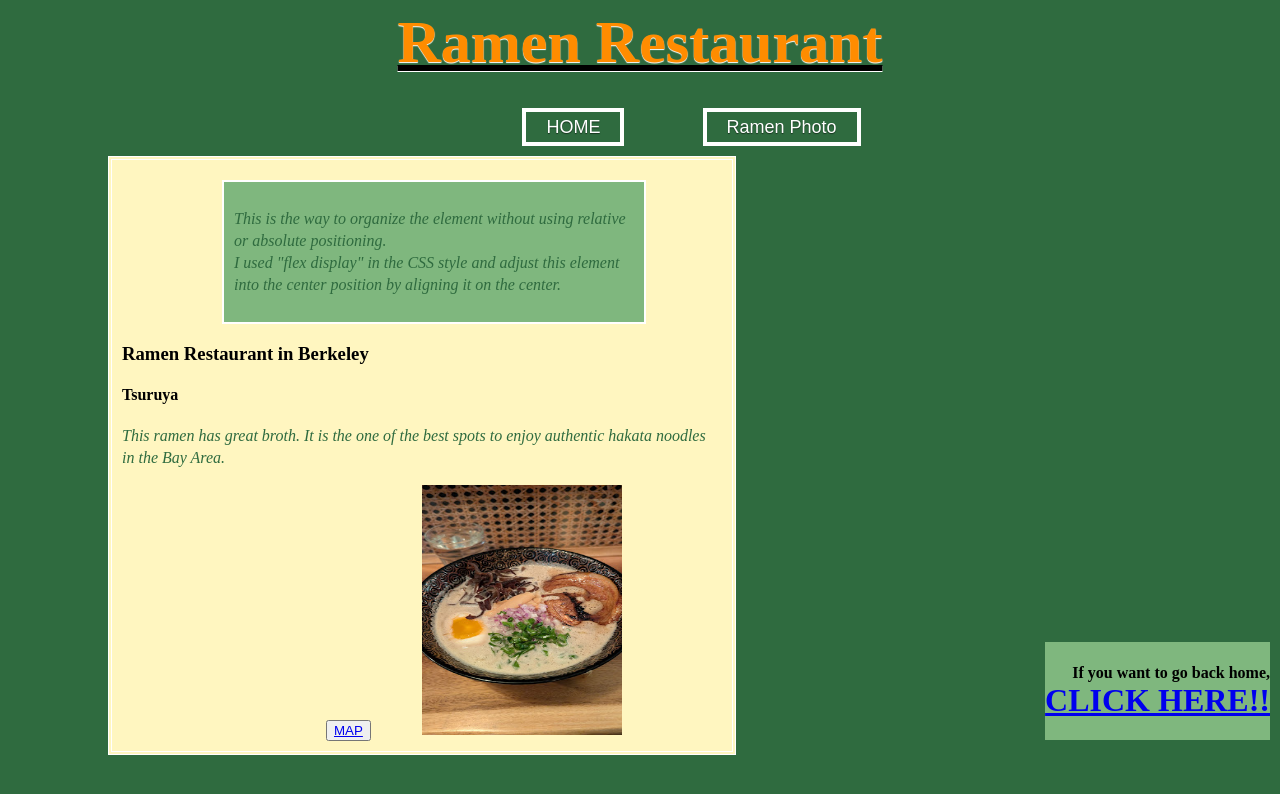
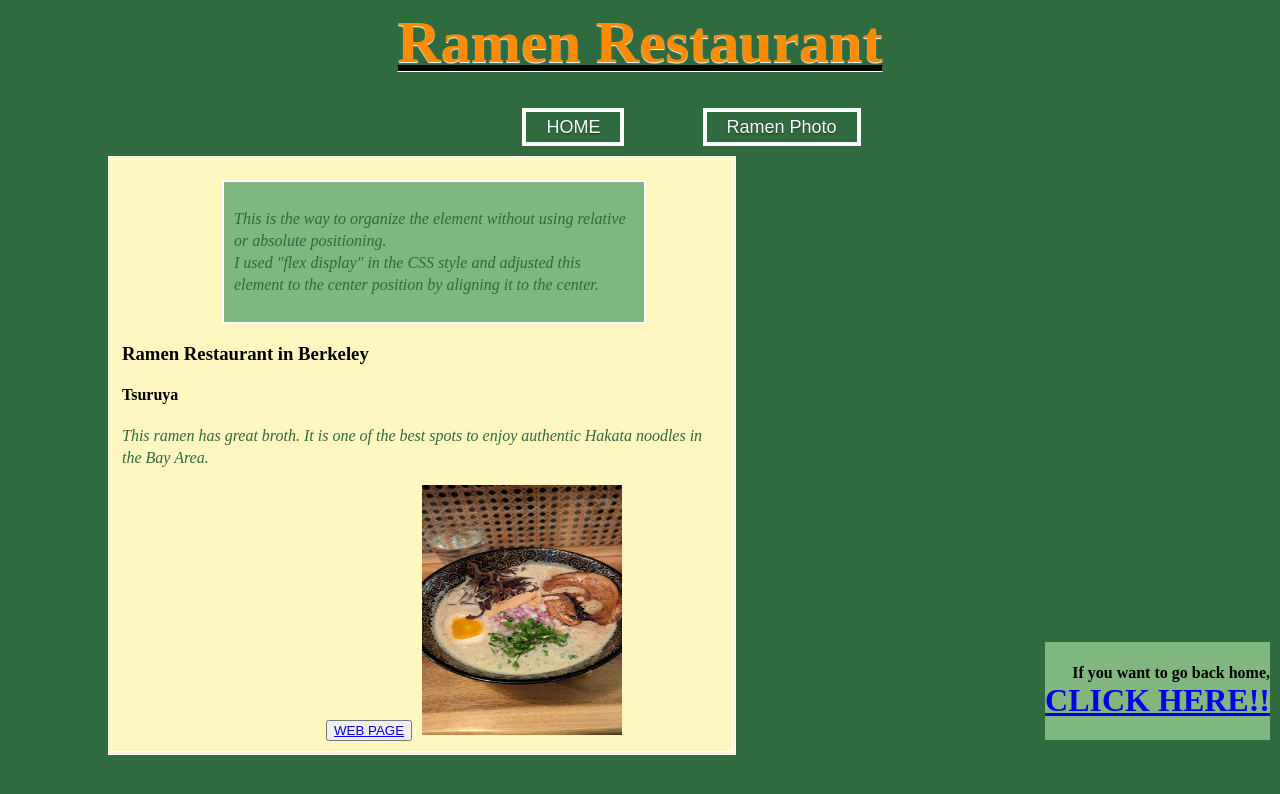
Before and after one commit to yukotki-ux/html5, a website: page page3.html in a window 1280 px wide. Drawn offline with nearby package versions, Linux system fonts and the light colour scheme.

Commit message:
Update page3.html

```diff
--- a/page3.html
+++ b/page3.html
@@ -25,16 +25,16 @@
     <section>
         <div class="centerdisplay">
             <p>This is the way to organize the element without using relative or absolute positioning.<br />
-            I used "flex display" in the CSS style and adjust this element into the center position by aligning it on the center.</p>
+            I used "flex display" in the CSS style and adjusted this element to the center position by aligning it to the center.</p>
         </div>
         <article>
             <h3>Ramen Restaurant in Berkeley</h3>
             <h4>Tsuruya</h4>
-            <p>This ramen has great broth. It is the one of the best spots to enjoy authentic hakata noodles in the Bay Area.</p>
+            <p>This ramen has great broth. It is one of the best spots to enjoy authentic Hakata noodles in the Bay Area.</p>
             <span id="ramen"><img src="tsuruyaramen.jpg"
                 width="200px"
                 height="250px"></span>
-            <button><a href="https://share.google/82iklP4poQlcOsPZ3">MAP</a></button>
+            <button><a href="https://www.facebook.com/people/Tsuruya-Ramen/61556820323963/">WEB PAGE</a></button>
         </article>
     </section>
 
```
